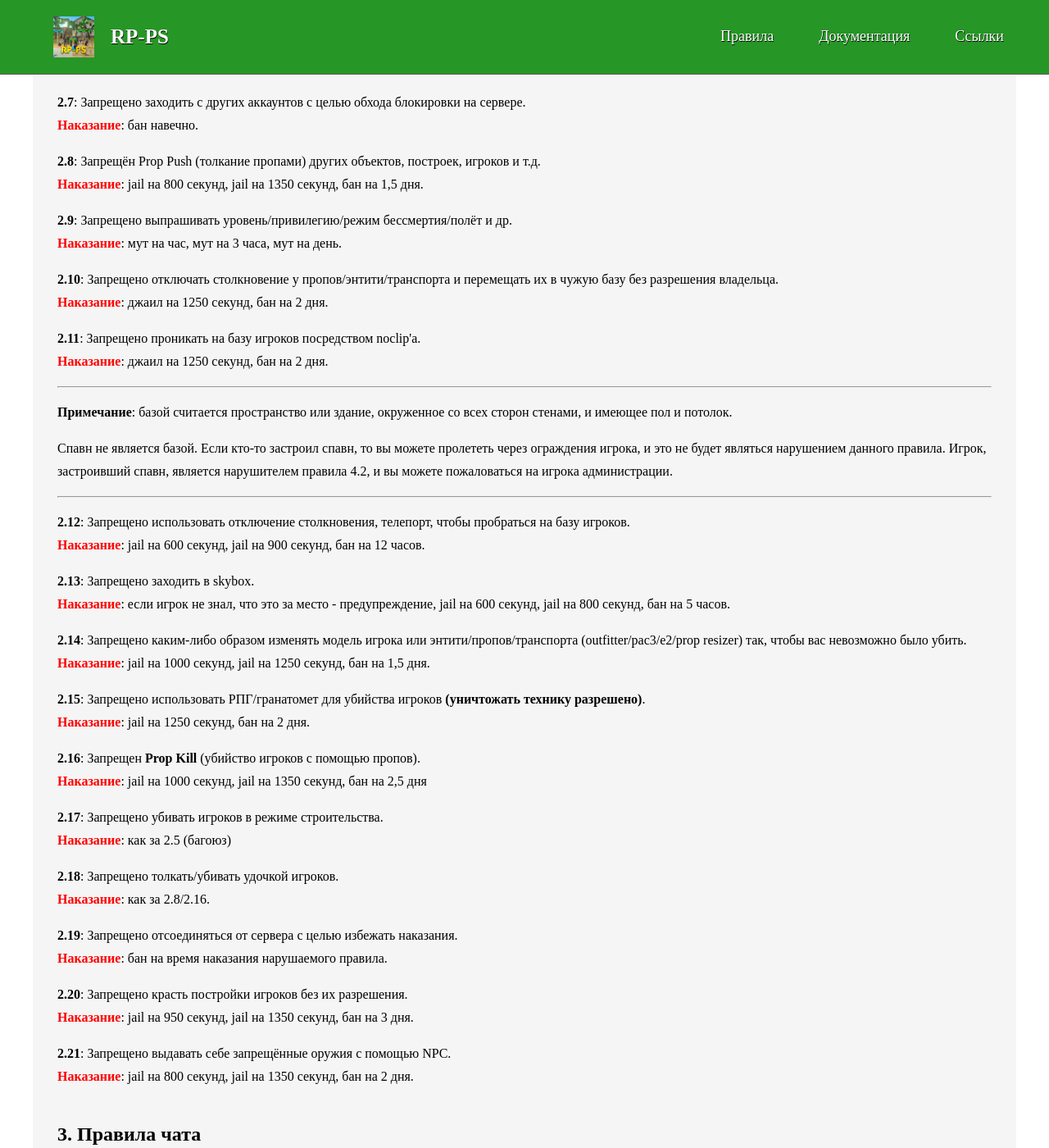
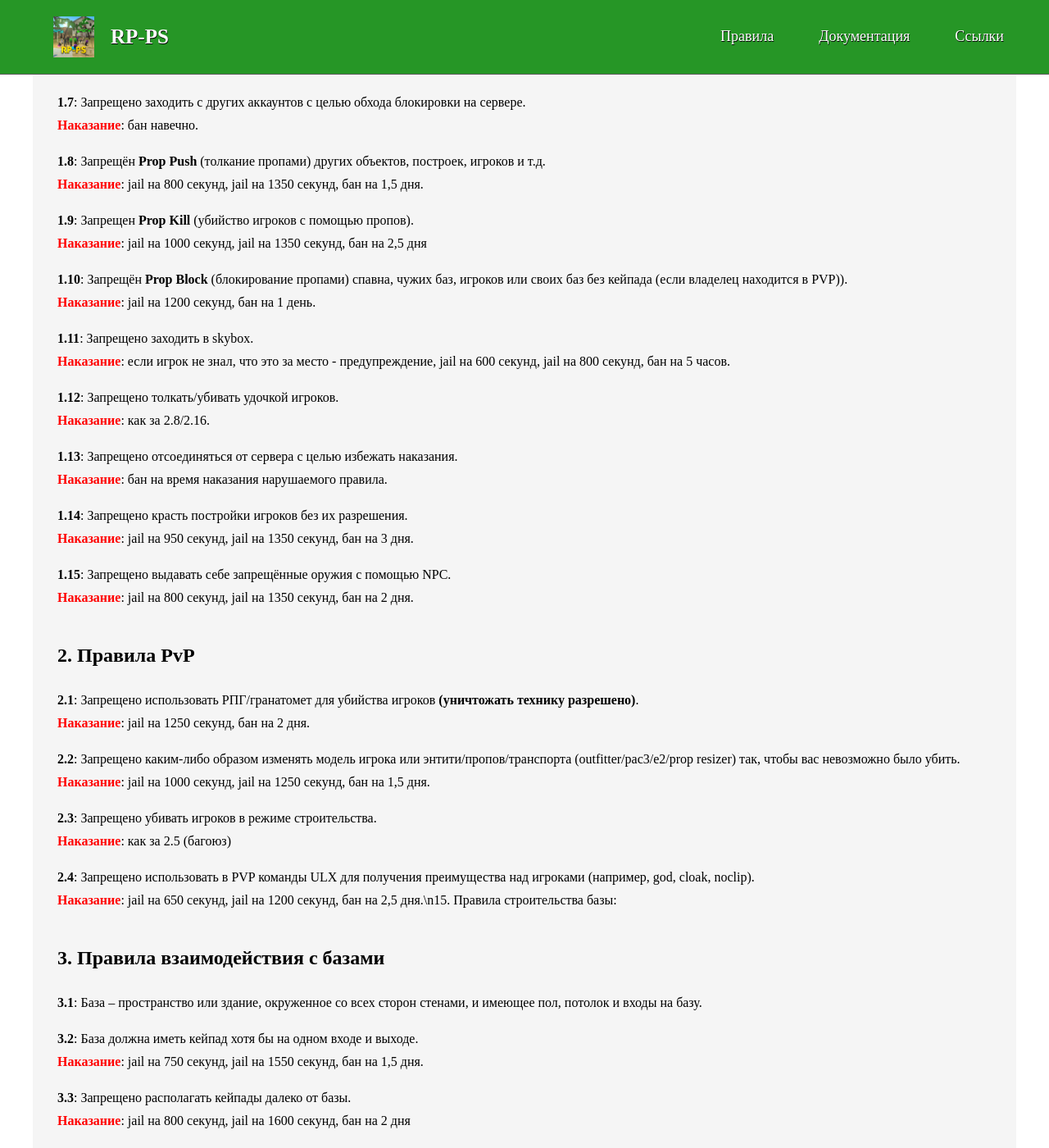
Before and after one commit to RP-PS/RP-PS.github.io, a Jekyll site: the page built from rules.md, in a window 1280 px wide and 1400 px high, scrolled down 875 px. Shown: the whole window at 82% size. Built offline with Jekyll 4.4.1, drawn with Linux system fonts in a browser that asks for light colours; some of the changed text lies outside the part shown.

Commit message:
Сместил на одну позицию ниже правила 2., создал раздел с базами

```diff
--- a/rules.md
+++ b/rules.md
@@ -13,113 +13,115 @@ layout: default
 }
 </style>
 
-## 1. Основные правила
+## Примечание
 
-**1.1:** Заходя на данный сервер, вы соглашаетесь со всеми нижеперечисленными правилами.
+а) Заходя на данный сервер, вы соглашаетесь со всеми нижеперечисленными правилами.
 
-**1.2:** Незнание данных правил не освобождает вас от ответственности.
+б) Незнание данных правил не освобождает вас от ответственности.
 
-**1.3:** Основатель сервера имеет право на изменение правил без оповещения игроков.
+в) Основатель сервера имеет право на изменение правил без оповещения игроков.
 
 ## 2. Правила игры на сервере
 **2.1**: Запрещено любым способом крашить сервер.
 **Наказание**: бан навечно.
 
-**2.2**: Запрещено засорение игровой карты пропами.
+**1.2**: Запрещён **Prop Flood**/**Prop Spam** (засорение игровой карты пропами).
 **Наказание**: jail на 1250 секунд, бан на 2 дня.
 
-**2.3**: Запрещено подсматривать позицию игрока/базы через **PAC3, E2, Wire**.
+**1.3**: Запрещено подсматривать позицию игрока/базы через **PAC3, E2, Wire**.
 **Наказание**: jail на 800 секунд, jail на 1250 секунд, бан на 2,5 дня.
 
-**2.4**: Запрещено вызывать помеху игрокам, находящимся в build моде. Также запрещено build\'ерам вызывать помеху pvp\'шерам.
+**1.4**: Запрещено вызывать помеху игрокам, находящимся в build моде. Также запрещено build\'ерам вызывать помеху pvp\'шерам.
 **Наказание**: jail на 1000 секунд, бан на 16 часов.
 
-**2.5**: Запрещён багоюз. Любой участник сервера, если он заметит баг, должен создать тему в форуме \"Баги\" на сервере Discord, либо попросить администрацию создать тему.
+**1.5**: Запрещён багоюз. Любой участник сервера, если он заметит баг, должен создать тему в форуме \"Баги\" на сервере Discord, либо попросить администрацию создать тему.
 **Наказание**: jail на 1250 секунд, бан на 1,5 дня.
 
-**2.6**: Запрещено использование стороннего софта (инжекторы, читерские программы и т.д).
+**1.6**: Запрещено использование стороннего софта (инжекторы, читерские программы и т.д).
 **Наказание**: бан навечно.
 
-**2.7**: Запрещено заходить с других аккаунтов с целью обхода блокировки на сервере.
+**1.7**: Запрещено заходить с других аккаунтов с целью обхода блокировки на сервере.
 **Наказание**: бан навечно.
 
-**2.8**: Запрещён Prop Push (толкание пропами) других объектов, построек, игроков и т.д.
+**1.8**: Запрещён **Prop Push** (толкание пропами) других объектов, построек, игроков и т.д.
 **Наказание**: jail на 800 секунд, jail на 1350 секунд, бан на 1,5 дня.
 
-**2.9**: Запрещено выпрашивать уровень/привилегию/режим бессмертия/полёт и др.
-**Наказание**: мут на час, мут на 3 часа, мут на день.
+**1.9**: Запрещен **Prop Kill** (убийство игроков с помощью пропов).
+**Наказание**: jail на 1000 секунд, jail на 1350 секунд, бан на 2,5 дня
 
-**2.10**: Запрещено отключать столкновение у пропов/энтити/транспорта и перемещать их в чужую базу без разрешения владельца.
+**1.10**: Запрещён **Prop Block** (блокирование пропами) спавна, чужих баз, игроков или своих баз без кейпада (если владелец находится в PVP)).
+**Наказание**: jail на 1200 секунд, бан на 1 день.
+
+**1.11**: Запрещено заходить в skybox.
+**Наказание**: если игрок не знал, что это за место - предупреждение, jail на 600 секунд, jail на 800 секунд, бан на 5 часов.
+
+**1.12**: Запрещено толкать/убивать удочкой игроков.
+**Наказание**: как за 2.8/2.16.
+
+**1.13**: Запрещено отсоединяться от сервера с целью избежать наказания.
+**Наказание**: бан на время наказания нарушаемого правила.
+
+**1.14**: Запрещено красть постройки игроков без их разрешения.
+**Наказание**: jail на 950 секунд, jail на 1350 секунд, бан на 3 дня.
+
+**1.15**: Запрещено выдавать себе запрещённые оружия с помощью NPC.
+**Наказание**: jail на 800 секунд, jail на 1350 секунд, бан на 2 дня.
+
+## 2. Правила PvP
+
+**2.1**: Запрещено использовать РПГ/гранатомет для убийства игроков **(уничтожать технику разрешено)**.
+**Наказание**: jail на 1250 секунд, бан на 2 дня.
+
+**2.2**: Запрещено каким-либо образом изменять модель игрока или энтити/пропов/транспорта (outfitter/pac3/e2/prop resizer) так, чтобы вас невозможно было убить.
+**Наказание**: jail на 1000 секунд, jail на 1250 секунд, бан на 1,5 дня.
+
+**2.3**: Запрещено убивать игроков в режиме строительства.
+**Наказание**: как за 2.5 (багоюз)
+
+**2.4**: Запрещено использовать в PVP команды ULX для получения преимущества над игроками (например, god, cloak, noclip).
+**Наказание**: jail на 650 секунд, jail на 1200 секунд, бан на 2,5 дня.\n15. Правила строительства базы:
+
+
+
+## 3. Правила взаимодействия с базами
+
+**3.1**: База – пространство или здание, окруженное со всех сторон стенами, и имеющее пол, потолок и входы на базу.
+
+**3.2**: База должна иметь кейпад хотя бы на одном входе и выходе.
+**Наказание**: jail на 750 секунд, jail на 1550 секунд, бан на 1,5 дня.
+
+**3.3**: Запрещено располагать кейпады далеко от базы.
+**Наказание**: jail на 800 секунд, jail на 1600 секунд, бан на 2 дня
+
+**3.4**: Задержка Fading Door’а на входе в базу должна быть как минимум 1 секунду.
+**Наказание**: jail на 750 секунд, jail на 1550 секунд, бан на 1,5 дня
+
+**3.5**: Запрещено располагать базу на спавне.
+**Наказание**: jail на 750 секунд, jail на 1550 секунд, бан на 1,5 дня
+
+**3.6**: Запрещено отключать столкновение у пропов/энтити/транспорта и перемещать их в чужую базу без разрешения владельца.
 **Наказание**: джаил на 1250 секунд, бан на 2 дня.
 
-
-**2.11**: Запрещено проникать на базу игроков посредством noclip\'а.
+**3.7**: Запрещено проникать на базу игроков посредством noclip\'а.
 **Наказание**: джаил на 1250 секунд, бан на 2 дня.
 
----
-
-**Примечание**: базой считается пространство или здание, окруженное со всех сторон стенами, и имеющее пол и потолок.
-
-Спавн не является базой. Если кто-то застроил спавн, то вы можете пролететь через ограждения игрока, и это не будет являться нарушением данного правила. Игрок, застроивший спавн, является нарушителем правила 4.2, и вы можете пожаловаться на игрока администрации.
-
----
-
-**2.12**: Запрещено использовать отключение столкновения, телепорт, чтобы пробраться на базу игроков.
+**3.8**: Запрещено использовать отключение столкновения, телепорт, чтобы пробраться на базу игроков.
 **Наказание**: jail на 600 секунд, jail на 900 секунд, бан на 12 часов.
 
-**2.13**: Запрещено заходить в skybox.
-**Наказание**: если игрок не знал, что это за место - предупреждение, jail на 600 секунд, jail на 800 секунд, бан на 5 часов.
 
-**2.14**: Запрещено каким-либо образом изменять модель игрока или энтити/пропов/транспорта (outfitter/pac3/e2/prop resizer) так, чтобы вас невозможно было убить.
-**Наказание**: jail на 1000 секунд, jail на 1250 секунд, бан на 1,5 дня.
+## 4. Правила чата
 
-**2.15**: Запрещено использовать РПГ/гранатомет для убийства игроков **(уничтожать технику разрешено)**.
-**Наказание**: jail на 1250 секунд, бан на 2 дня.
-
-**2.16**: Запрещен **Prop Kill** (убийство игроков с помощью пропов).
-**Наказание**: jail на 1000 секунд, jail на 1350 секунд, бан на 2,5 дня
-
-**2.17**: Запрещено убивать игроков в режиме строительства.
-**Наказание**: как за 2.5 (багоюз)
-
-**2.18**: Запрещено толкать/убивать удочкой игроков.
-**Наказание**: как за 2.8/2.16.
-
-**2.19**: Запрещено отсоединяться от сервера с целью избежать наказания.
-**Наказание**: бан на время наказания нарушаемого правила.
-
-**2.20**: Запрещено красть постройки игроков без их разрешения.
-**Наказание**: jail на 950 секунд, jail на 1350 секунд, бан на 3 дня.
-
-**2.21**: Запрещено выдавать себе запрещённые оружия с помощью NPC.
-**Наказание**: jail на 800 секунд, jail на 1350 секунд, бан на 2 дня.
-
-## 3. Правила чата
-
-**3.1**: Запрещено оскорблять родителей игроков или администрации.
+**4.1**: Запрещено оскорблять родителей игроков или администрации.
 **Наказание**: jail на 800 секунд, jail на 1350 секунд, бан на 3 дня.
 
-**3.2**: Запрещена реклама серверов, сайтов и т.д.
+**4.2**: Запрещена реклама серверов, сайтов и т.д.
 **Наказание**: мут/гаг на 1800 секунд, бан на 1,5 дня.
 
-**3.3**: Запрещён flood (засорение чата однотипными сообщениями).
+**4.3**: Запрещён flood (засорение чата однотипными сообщениями).
 **Наказание**: мут на 1800 секунд, мут на 3600 секунд, бан на 1,5 дня.
 
-**3.4**: Запрещено оскорблять родителей игроков или администрации.
-**Наказание**: jail на 800 секунд, jail на 1350 секунд, бан на 3 дня.
-
-## 4. Правила строительства
-**4.1**:  Запрещён **Prop Spam** (создание большого количества пропов с целью создания лагов на сервере)
-**Наказание**: jail на 1200 секунд, бан на 1 день.
-
-**4.2**:  Запрещён **Prop Block** (блокирование пропами) спавна, чужих баз, игроков или своих баз без кейпада (если владелец находится в PVP)).
-**Наказание**: jail на 1200 секунд, бан на 1 день.
-
----
-
-**Примечание:** Спавн не является базой. Если кто-то застроил спавн, то вы можете пролететь через ограждения игрока, и это не будет являться нарушением данного правила. Игрок, застроивший спавн, является нарушителем правила 4.2, и вы можете пожаловаться на игрока администрации.
-
----
+**4.4**: Запрещено выпрашивать уровень/привилегию/режим бессмертия/полёт и др.
+**Наказание**: мут на час, мут на 3 часа, мут на день.
 
 ## 5. Правила Wire Mode
 
@@ -337,23 +339,3 @@ layout: default
 
 **13.2**: Запрещено создавать голосования (voteban, votekick, votemute, votegag) на администрацию. Оставляйте жалобу в группе ВК.
 **Наказание**: jail на 800 секунд, jail на 1350 секунд, бан на 3 дня\n14. Правила V.I.P:
-
-## 14. Правила ULX
-
-**14.1**: Запрещено использовать в PVP команды ULX для получения преимущества над игроками (например, god, cloak, noclip).
-**Наказание**: jail на 650 секунд, jail на 1200 секунд, бан на 2,5 дня.\n15. Правила строительства базы:
-
-## 15. Правила строительства базы
-
-**15.1**: База – пространство или здание, окруженное со всех сторон стенами, и имеющее пол, потолок и входы на базу.
-
-**15.2**: База должна иметь кейпад хотя бы на одном входе и выходе.
-**Наказание**: jail на 750 секунд, jail на 1550 секунд, бан на 1,5 дня.
-
-**15.3**: Запрещено располагать кейпады далеко от базы.
-**Наказание**: jail на 800 секунд, jail на 1600 секунд, бан на 2 дня
-
-**15.4**: Задержка Fading Door’а на входе в базу должна быть как минимум 1 секунду.
-**Наказание**: jail на 750 секунд, jail на 1550 секунд, бан на 1,5 дня
-
-**15.5**: Запрещено располагать базу на спавне.
```
